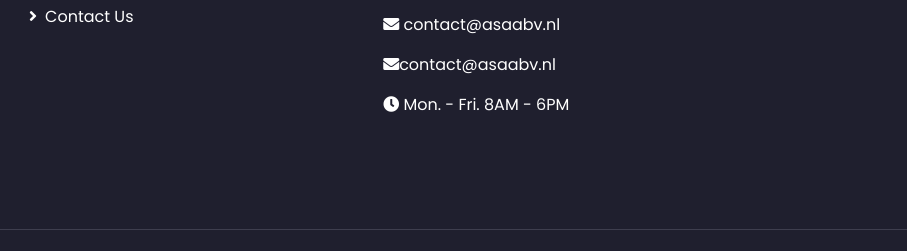
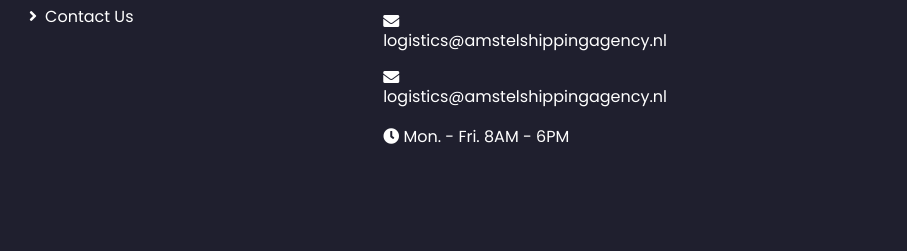
Before and after one commit to tkud04/ob-clone-1, a plain HTML site: page about.html in a window 1280 px wide. Shown: the part 3482-3733 px from the top of the page, 373-1280 px from the left. Drawn offline with nearby package versions, Linux system fonts and the light colour scheme.

Commit message:
changed email

```diff
--- a/about.html
+++ b/about.html
@@ -287,8 +287,8 @@ Over the years, we have established a good relationship with many clients whom h
                 <p>De Ruijterkade 12, 1011 AE Amsterdam, The Netherlands</p>
 
                  <p><i class="fa fa-phone"> </i> +31 97005031715 </p>
-                 <p><i class="fa fa-envelope"> </i> contact@asaabv.nl</p>
-<p><i class="fa fa-envelope"> </i>contact@asaabv.nl</p>
+                 <p><i class="fa fa-envelope"> </i> logistics@amstelshippingagency.nl</p>
+<p><i class="fa fa-envelope"> </i>logistics@amstelshippingagency.nl</p>
                  <p><i class="fa fa-clock"> </i> Mon. - Fri. 8AM - 6PM</p>
             </div>
         </div>
```
Also changed, not shown: contact.html (+2 -2 lines), environment.html (+2 -2 lines), health.html (+2 -2 lines), index.html (+2 -2 lines), service.html (+2 -2 lines), social.html (+2 -2 lines), tankstorage.html (+2 -2 lines), tsa.html (+2 -2 lines).
